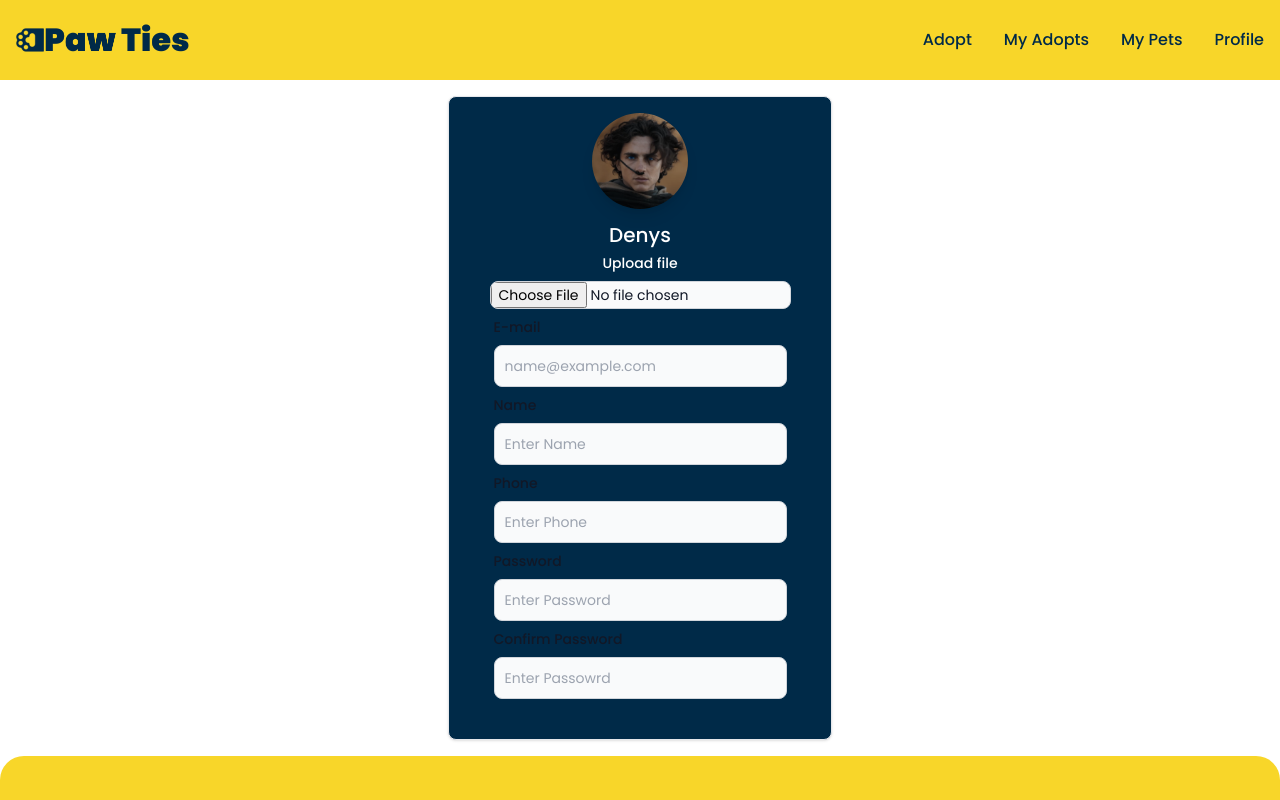
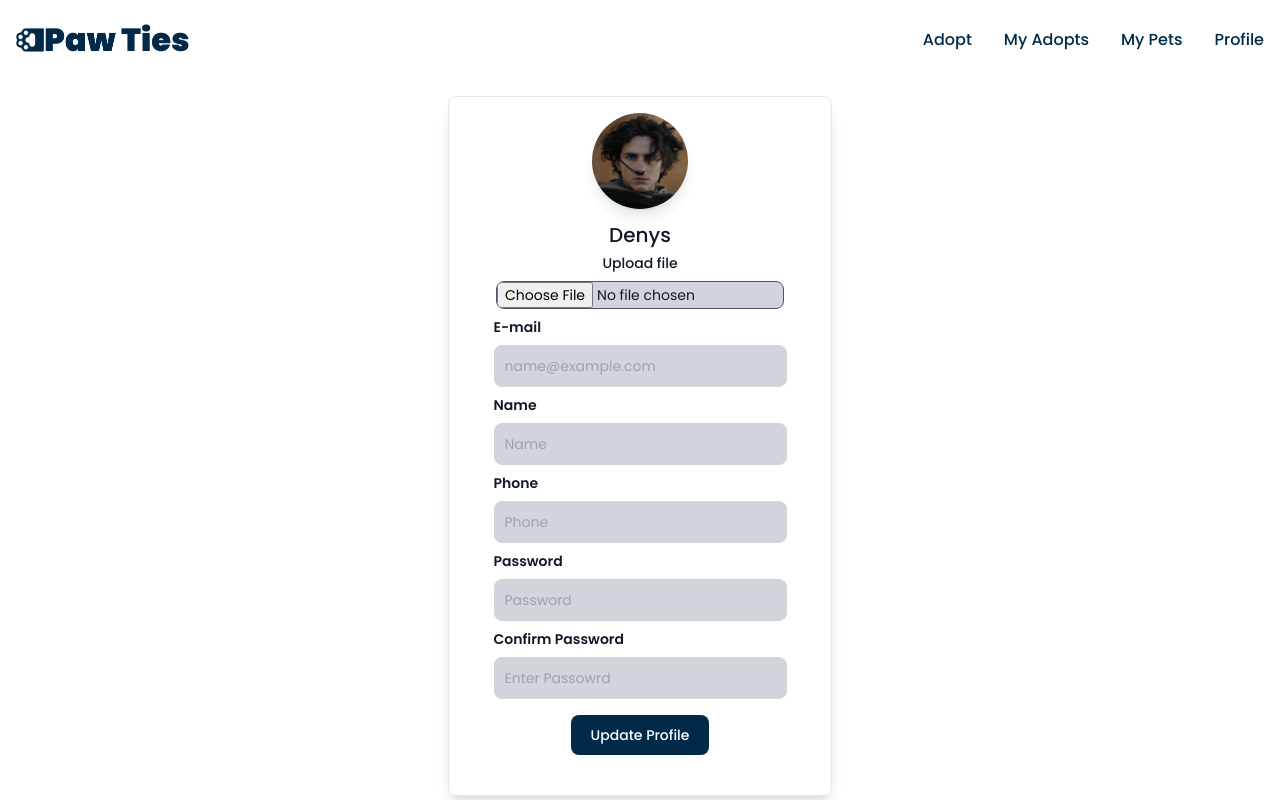
Before and after one commit to Dnysss/Paw-Ties, a React (Vite) app in the folder frontend/: page /profile in a window 1280 px wide. Shown: the top 800 px of the page. Built offline with nearby package versions, Linux system fonts and the light colour scheme.

Commit message:
add styles pages

```diff
--- a/frontend/package.json
+++ b/frontend/package.json
@@ -23,6 +23,7 @@
     "@types/react-dom": "^18.2.22",
     "@vitejs/plugin-react": "^4.2.1",
     "autoprefixer": "^10.4.19",
+    "daisyui": "^4.11.1",
     "eslint": "^8.57.0",
     "eslint-plugin-react": "^7.34.1",
     "eslint-plugin-react-hooks": "^4.6.0",
--- a/frontend/src/components/Home.jsx
+++ b/frontend/src/components/Home.jsx
@@ -15,10 +15,12 @@ function Home() {
             Take A Look At Some Of Our Pets
           </h2>
         </div>
+        <Link to="/pets">
           <button className="flex items-center space-x-2 px-4 py-2 border border-[#002A48] text-[#002A48] rounded-3xl hover:bg-[#002A48] hover:text-white transition duration-300">
             <span>View more</span>
             <MdKeyboardArrowRight className="w-5 h-5" />
           </button>
+        </Link>
       </div>
       <div className="container mx-auto p-4">
         <div className="grid grid-cols-1 sm:grid-cols-2 md:grid-cols-3 lg:grid-cols-4 gap-6">
@@ -38,7 +40,6 @@ function Home() {
                     type="button"
                     className="text-white bg-[#002A48] transition-all duration-300 hover:bg-[#001F36] focus:outline-none focus:ring-4 focus:ring-blue-300 font-medium rounded-full text-sm px-5 py-2.5 text-center me-2 mb-2 dark:focus:ring-blue-800 mt-4"
                   >
-
                     More info
                   </button>
                 </Link>
--- a/frontend/src/components/Nav.jsx
+++ b/frontend/src/components/Nav.jsx
@@ -3,7 +3,7 @@ import { TiThMenu } from "react-icons/ti";
 import { useState } from "react";
 import { Link } from "react-router-dom";
 
-function Nav() {
+function Nav({ bgColorClass = "bg-[#F8D629]" }) {
   const [isOpen, setIsOpen] = useState(false);
 
   const toggleMenu = () => {
@@ -11,7 +11,7 @@ function Nav() {
   };
 
   return (
-    <nav className="bg-[#F8D629]">
+    <nav className={bgColorClass}>
       <div className="max-w-screen-xl flex flex-wrap items-center justify-between mx-auto p-4">
         <Link to="/" className="flex items-center space-x-3 rtl:space-x-reverse">
           <img src={logo} className="h-9 sm:h-10 md:h-12 lg:h-12 xl:h-12" alt="Paw Ties Logo" />
@@ -34,21 +34,20 @@ function Nav() {
         >
           <ul className="font-medium flex flex-col p-4 md:p-0 mt-4 md:flex-row md:space-x-8 rtl:space-x-reverse md:mt-0">
             <li>
-              <a
-                href="#"
+              <Link to="/"
                 className="block py-2 px-3 md:hover:bg-transparent md:border-0 text-[#002A48]  md:p-0  md:dark:hover:bg-transparent transition-all duration-300 hover:text-[#001F36]"
                 aria-current="page"
               >
                 Adopt
-              </a>
+              </Link>
             </li>
             <li>
-              <a
-                href="#"
+              <Link
+                to="/myadopts"
                 className="block py-2 px-3 md:hover:bg-transparent md:border-0 text-[#002A48] md:p-0 md:dark:hover:bg-transparent transition-all duration-300 hover:text-[#001F36]"
               >
                 My Adopts
-              </a>
+              </Link>
             </li>
             <li>
               <Link
--- a/frontend/src/components/Profile.jsx
+++ b/frontend/src/components/Profile.jsx
@@ -1,27 +1,24 @@
 import Footer from "./Footer";
 import Nav from "./Nav";
 
-import userImg from "./../assets/images/user.png"
+import userImg from "./../assets/images/user.png";
 
 function Profile() {
   return (
     <>
-      <Nav />
-      <div className="p-4 flex justify-center ">
-        <div className="w-full max-w-sm border border-gray-200 rounded-lg shadow bg-[#002A48]">
-
-          <div className="flex flex-col items-center pb-10 pt-4">
+      <Nav bgColorClass="bg-white" />
+      <div className="p-4 flex justify-center mb-10">
+        <div className="w-full max-w-sm border border-gray-200 rounded-lg shadow-lg">
+          <form className="flex flex-col items-center pb-10 pt-4">
             <img
               className="w-24 h-24 mb-3 rounded-full shadow-lg"
               src={userImg}
               alt="user image"
             />
-            <h5 className="mb-1 text-xl font-medium text-white">
-              Denys
-            </h5>
+            <h5 className="mb-1 text-xl font-medium text-gray-900">Denys</h5>
 
             <label
-              class="block mb-2 text-sm font-medium text-white"
+              class="block mb-2 text-sm font-medium text-gray-900"
               for="user_avatar"
             >
               Upload file
@@ -29,7 +26,7 @@ function Profile() {
 
             <div>
               <input
-                className="block w-full text-sm text-gray-900 border border-gray-300 rounded-lg cursor-pointer bg-gray-50 dark:text-gray-400 focus:outline-none dark:bg-gray-700 dark:border-gray-600 dark:placeholder-gray-400"
+                className="block w-72 text-sm text-gray-900 border rounded-lg cursor-pointer bg-gray-300 focus:outline-none border-gray-600 placeholder-gray-400"
                 aria-describedby="user_avatar_help"
                 id="user_avatar"
                 type="file"
@@ -39,7 +36,7 @@ function Profile() {
             <div>
               <label
                 htmlFor="email"
-                class="block mb-2 text-sm font-medium text-gray-900 dark:text-white mt-2"
+                class="block mb-2 text-sm font-semibold text-gray-900 mt-2"
               >
                 E-mail
               </label>
@@ -47,7 +44,7 @@ function Profile() {
                 type="email"
                 name="email"
                 id="email"
-                class="bg-gray-50 border border-gray-300 text-gray-900 text-sm rounded-lg focus:ring-blue-500 focus:border-blue-500 block w-full p-2.5 dark:bg-gray-300 dark:border-gray-500 dark:placeholder-gray-400 dark:text-white"
+                class="border border-gray-300 text-gray-900 text-sm rounded-lg block w-full p-2.5 bg-gray-300 placeholder-gray-400 focus:outline-none focus:border-[#002A48]"
                 placeholder="name@example.com"
                 required
               />
@@ -56,7 +53,7 @@ function Profile() {
             <div>
               <label
                 htmlFor="name"
-                class="block mb-2 text-sm font-medium text-gray-900 dark:text-white mt-2"
+                class="block mb-2 text-sm font-semibold text-gray-900 mt-2"
               >
                 Name
               </label>
@@ -64,8 +61,8 @@ function Profile() {
                 type="name"
                 name="name"
                 id="name"
-                class="bg-gray-50 border border-gray-300 text-gray-900 text-sm rounded-lg focus:ring-blue-500 focus:border-blue-500 block w-full p-2.5 dark:bg-gray-600 dark:border-gray-500 dark:placeholder-gray-400 dark:text-white"
-                placeholder="Enter Name"
+                class="border border-gray-300 text-gray-900 text-sm rounded-lg block w-full p-2.5 bg-gray-300 placeholder-gray-400 focus:outline-none focus:border-[#002A48]"
+                placeholder="Name"
                 required
               />
             </div>
@@ -73,7 +70,7 @@ function Profile() {
             <div>
               <label
                 htmlFor="phone"
-                class="block mb-2 text-sm font-medium text-gray-900 dark:text-white mt-2"
+                class="block mb-2 text-sm font-semibold text-gray-900 mt-2"
               >
                 Phone
               </label>
@@ -81,8 +78,8 @@ function Profile() {
                 type="phone"
                 name="phone"
                 id="phone"
-                class="bg-gray-50 border border-gray-300 text-gray-900 text-sm rounded-lg focus:ring-blue-500 focus:border-blue-500 block w-full p-2.5 dark:bg-gray-600 dark:border-gray-500 dark:placeholder-gray-400 dark:text-white"
-                placeholder="Enter Phone"
+                class="border border-gray-300 text-gray-900 text-sm rounded-lg block w-full p-2.5 bg-gray-300 placeholder-gray-400 focus:outline-none focus:border-[#002A48]"
+                placeholder="Phone"
                 required
               />
             </div>
@@ -90,7 +87,7 @@ function Profile() {
             <div>
               <label
                 htmlFor="password"
-                class="block mb-2 text-sm font-medium text-gray-900 dark:text-white mt-2"
+                class="block mb-2 text-sm font-semibold text-gray-900 mt-2"
               >
                 Password
               </label>
@@ -98,8 +95,8 @@ function Profile() {
                 type="password"
                 name="pasword"
                 id="pasword"
-                class="bg-gray-50 border border-gray-300 text-gray-900 text-sm rounded-lg focus:ring-blue-500 focus:border-blue-500 block w-full p-2.5 dark:bg-gray-600 dark:border-gray-500 dark:placeholder-gray-400 dark:text-white"
-                placeholder="Enter Password"
+                class="border border-gray-300 text-gray-900 text-sm rounded-lg block w-full p-2.5 bg-gray-300 placeholder-gray-400 focus:outline-none focus:border-[#002A48]"
+                placeholder="Password"
                 required
               />
             </div>
@@ -107,7 +104,7 @@ function Profile() {
             <div>
               <label
                 htmlFor="password"
-                class="block mb-2 text-sm font-medium text-gray-900 dark:text-white mt-2"
+                class="block mb-2 text-sm font-semibold text-gray-900 mt-2"
               >
                 Confirm Password
               </label>
@@ -115,12 +112,20 @@ function Profile() {
                 type="password"
                 name="password"
                 id="password"
-                class="bg-gray-50 border border-gray-300 text-gray-900 text-sm rounded-lg focus:ring-blue-500 focus:border-blue-500 block w-full p-2.5 dark:bg-gray-600 dark:border-gray-500 dark:placeholder-gray-400 dark:text-white"
+                class="border border-gray-300 text-gray-900 text-sm rounded-lg block w-full p-2.5 bg-gray-300 placeholder-gray-400 focus:outline-none focus:border-[#002A48]"
                 placeholder="Enter Passowrd"
                 required
               />
             </div>
-          </div>
+            <div>
+              <button
+                type="submit"
+                className="w-full mt-4 text-white bg-[#002A48] transition-all duration-300 hover:bg-[#001F36] focus:ring-4 focus:outline-none font-medium rounded-lg text-sm px-5 py-2.5 text-center"
+              >
+                Update Profile
+              </button>
+            </div>
+          </form>
         </div>
       </div>
 
```
Also changed, not shown: frontend/src/App.jsx (+6 -2 lines), frontend/src/components/MyAdopts.jsx (added, +60 -0 lines), frontend/src/components/MyPets.jsx (added, +71 -0 lines), frontend/src/components/PetDetails.jsx (+22 -32 lines), frontend/src/components/Pets.jsx (+43 -18 lines), 1 other file (tests, documents, lock files or other folders). Lines whose indentation alone changed are shown as unchanged.
